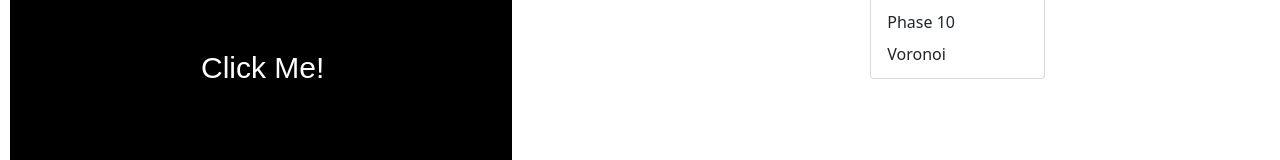
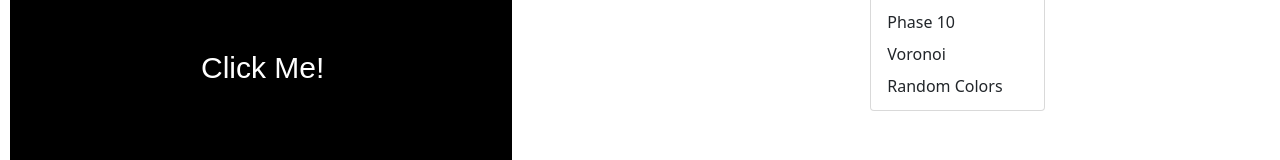
Before and after one commit to rkimpins/lemoncorp, a React (Create React App) app: page /Voronoi in a window 1280 px wide. Both pictures are taken after a click on the button "Projects". Shown: the part 214-374 px from the top of the page. Built offline with nearby package versions, Linux system fonts and the light colour scheme.

Commit message:
Added random color generation using iterative space filling grid and random generation and removing results that are too close

```diff
--- a/src/App.js
+++ b/src/App.js
@@ -14,6 +14,7 @@ import Chopsticks from './components/Projects/Chopsticks/Chopsticks';
 import IntegerSequences from './components/Projects/IntegerSequences/IntegerSequences';
 import Phase10 from './components/Projects/Phase10/Phase10';
 import voronoi from './components/Voronoi/Voronoi';
+import RandomColors from './components/RandomColors/RandomColors';
 
 
 import NavigationBar from './components/Navigation/NavigationBar';
@@ -36,6 +37,7 @@ class App extends Component {
           <Route exact path="/IntegerSequences" component={IntegerSequences}></Route>
           <Route exact path="/Phase10" component={Phase10}></Route>
           <Route exact path="/Voronoi" component={voronoi}></Route>
+          <Route exact path="/RandomColors" component={RandomColors}></Route>
         </Router>
       </div>
     );
--- a/src/components/Navigation/NavigationBar.js
+++ b/src/components/Navigation/NavigationBar.js
@@ -41,6 +41,7 @@ const NavigationBar = () => {
                         <NavDropdown.Item href="/IntegerSequences">Integer Sequences</NavDropdown.Item>
                         <NavDropdown.Item href="/Phase10">Phase 10</NavDropdown.Item>
                         <NavDropdown.Item href="/Voronoi">Voronoi</NavDropdown.Item>
+                        <NavDropdown.Item href="/RandomColors">Random Colors</NavDropdown.Item>
                     </NavDropdown>
                 </Nav>
             </Navbar.Collapse>
--- a/src/components/Voronoi/Voronoi.js
+++ b/src/components/Voronoi/Voronoi.js
@@ -169,7 +169,7 @@ class Voronoi extends Component {
 				<button onClick={() => {this.change_distance(this.n2_euclidean_distance)}}>Use Euclidean Distance / 2-Norm</button>
 				<button onClick={() => {this.change_distance(this.manhattan_distance)}}>Use Manhattan / 1-Norm Distance</button>
 				<button
-					onClick={() => {this.change_distance(this.coord_distance)}}>
+					onClick={() => {this.change_distance(this.chessboard_distance)}}>
 					Use Chebyshev / Chessboard / Infinity-Norm Distance
 				</button>
 				<button
```
